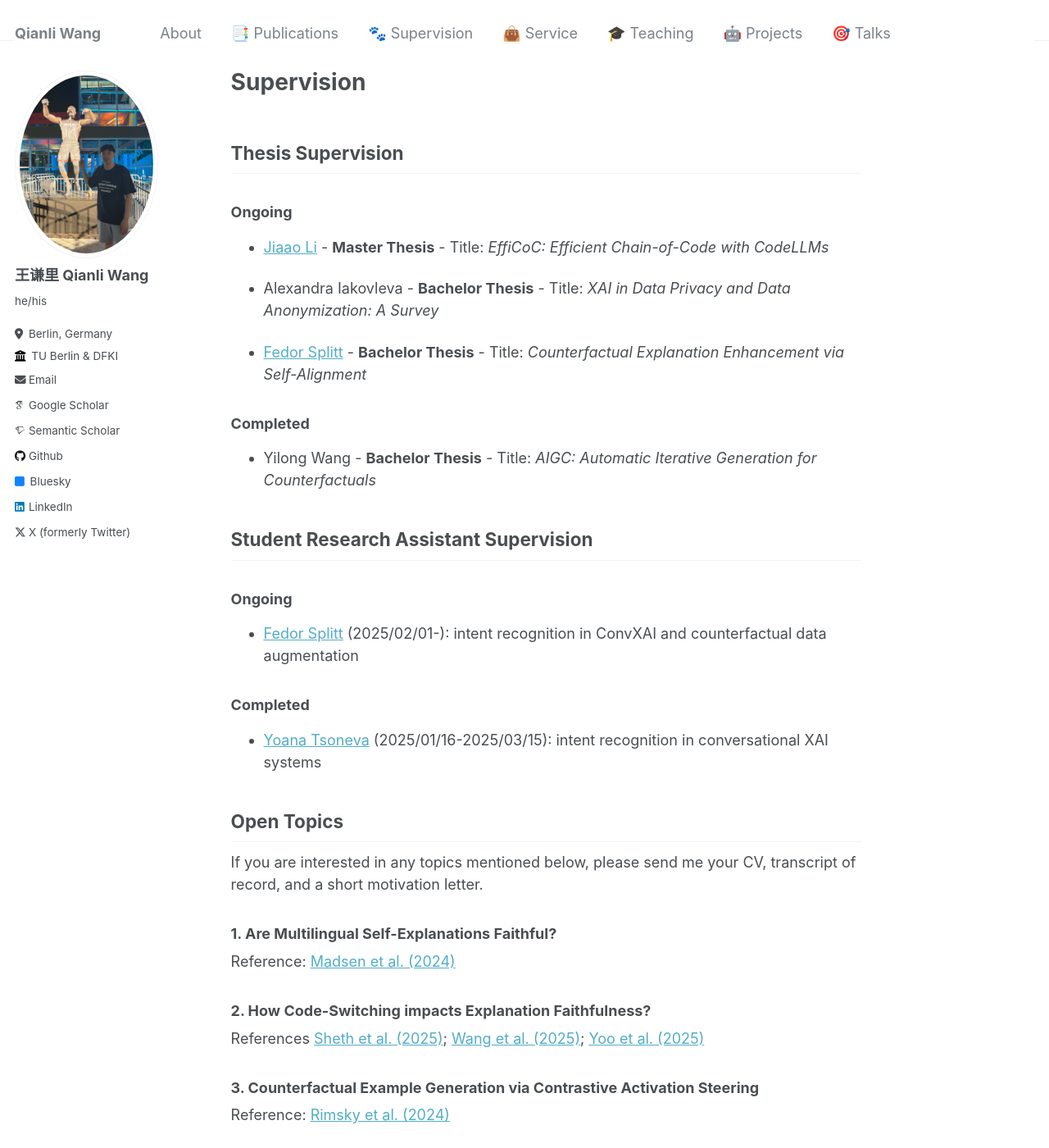
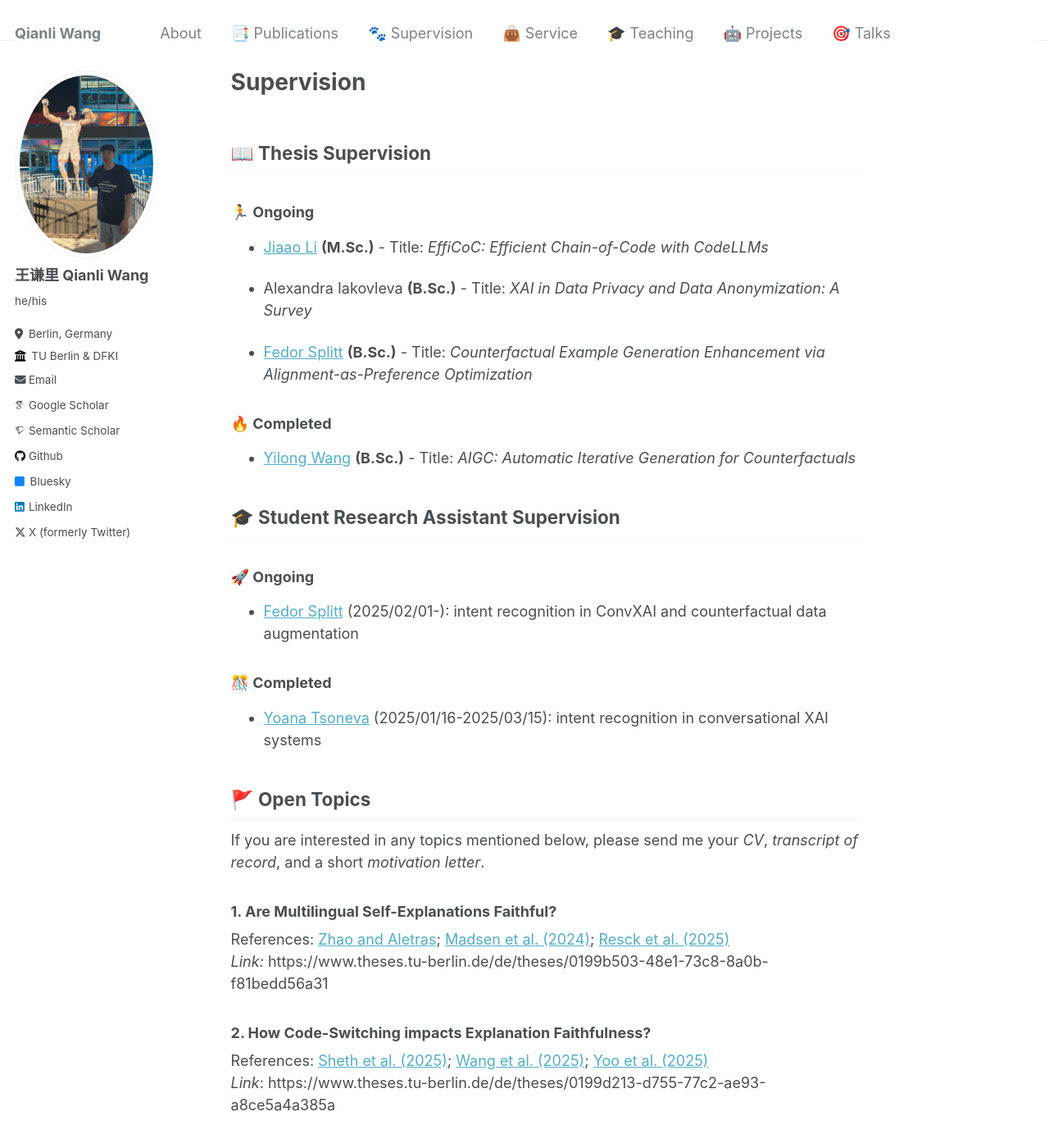
Before and after one commit to qiaw99/qiaw99.github.io, a Jekyll site: the page built from supervision/index.md, in a window 1280 px wide and 1400 px high. Shown: the whole window at 82% size. Built offline with Jekyll 4.4.1, drawn with Linux system fonts in a browser that asks for light colours; some web fonts are replaced; some of the changed text lies outside the part shown.

Commit message:
update thesis information

```diff
--- a/supervision/index.md
+++ b/supervision/index.md
@@ -5,34 +5,39 @@ author_profile: true
 title: "Supervision"
 ---
 
-## Thesis Supervision
-### Ongoing
-- [Jiaao Li](https://github.com/grayJiaaoLi) - **Master Thesis** - Title: _EffiCoC: Efficient Chain-of-Code with CodeLLMs_
+## 📖 Thesis Supervision
+### 🏃 Ongoing
+- [Jiaao Li](https://github.com/grayJiaaoLi) **(M.Sc.)** - Title: _EffiCoC: Efficient Chain-of-Code with CodeLLMs_
 
-- Alexandra Iakovleva  - **Bachelor Thesis** - Title: _XAI in Data Privacy and Data Anonymization: A Survey_
+- Alexandra Iakovleva **(B.Sc.)** - Title: _XAI in Data Privacy and Data Anonymization: A Survey_
 
-- [Fedor Splitt](https://github.com/fledor) - **Bachelor Thesis** - Title: _Counterfactual Explanation Enhancement via Self-Alignment_
+- [Fedor Splitt](https://github.com/fledor) **(B.Sc.)** - Title: _Counterfactual Example Generation Enhancement via Alignment-as-Preference
+Optimization_
 
-### Completed
-- Yilong Wang  - **Bachelor Thesis** - Title: _AIGC: Automatic Iterative Generation for Counterfactuals_
+### 🔥 Completed
+- [Yilong Wang](https://github.com/YilongWangBerlin/) **(B.Sc.)** - Title: _AIGC: Automatic Iterative Generation for Counterfactuals_
 
-## Student Research Assistant Supervision
-### Ongoing
+
+## 🎓 Student Research Assistant Supervision
+### 🚀 Ongoing
 - [Fedor Splitt](https://github.com/fledor) (2025/02/01-): intent recognition in ConvXAI and counterfactual data augmentation
 
-### Completed
+### 🎊 Completed
 - [Yoana Tsoneva](https://github.com/ytsoneva24) (2025/01/16-2025/03/15): intent recognition in conversational XAI systems
 
-## Open Topics
-If you are interested in any topics mentioned below, please send me your CV, transcript of record, and a short motivation letter.
+## 🚩 Open Topics
+If you are interested in any topics mentioned below, please send me your _CV_, _transcript of record_, and a short _motivation letter_.
 
 ### 1. Are Multilingual Self-Explanations Faithful?
-Reference: [Madsen et al. (2024)](https://aclanthology.org/2024.findings-acl.19/)
+References: [Zhao and Aletras](https://aclanthology.org/2024.naacl-long.178/); [Madsen et al. (2024)](https://aclanthology.org/2024.findings-acl.19/); [Resck et al. (2025)](https://openreview.net/pdf?id=KQjVhM2YhN)<br>
+_Link:_ https://www.theses.tu-berlin.de/de/theses/0199b503-48e1-73c8-8a0b-f81bedd56a31
 
 ### 2. How Code-Switching impacts Explanation Faithfulness?
-References [Sheth et al. (2025)](https://arxiv.org/abs/2510.07037v1); [Wang et al. (2025)](https://arxiv.org/abs/2505.14815); [Yoo et al. (2025)](https://aclanthology.org/2025.findings-acl.407.pdf)
+References: [Sheth et al. (2025)](https://arxiv.org/abs/2510.07037v1); [Wang et al. (2025)](https://arxiv.org/abs/2505.14815); [Yoo et al. (2025)](https://aclanthology.org/2025.findings-acl.407.pdf) <br>
+_Link_: https://www.theses.tu-berlin.de/de/theses/0199d213-d755-77c2-ae93-a8ce5a4a385a
 
 ### 3. Counterfactual Example Generation via Contrastive Activation Steering
-Reference: [Rimsky et al. (2024)](https://aclanthology.org/2024.acl-long.828/)
+References: [Rimsky et al. (2024)](https://aclanthology.org/2024.acl-long.828/); [Tang et al. (2025)](https://arxiv.org/abs/2507.13236)
 
 ### 4. Multimodal Counterfactual Example Generation: A Survey
+References: [Le et al. (2023)](https://openreview.net/forum?id=7AjdHnjIHX&noteId=067I778iDB); [Wang et al. (2024)](https://aclanthology.org/2024.findings-emnlp.276/)
```
Also changed, not shown: index.md (+1 -1 lines), service/index.md (+0 -9 lines).
